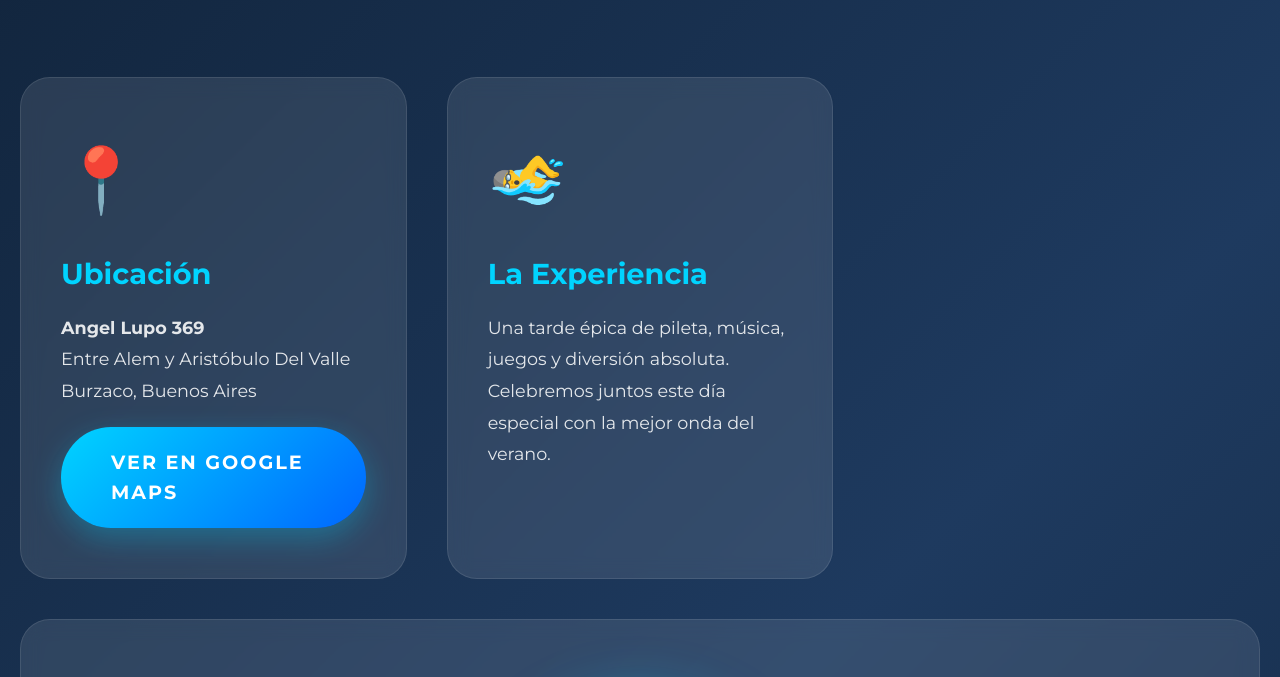
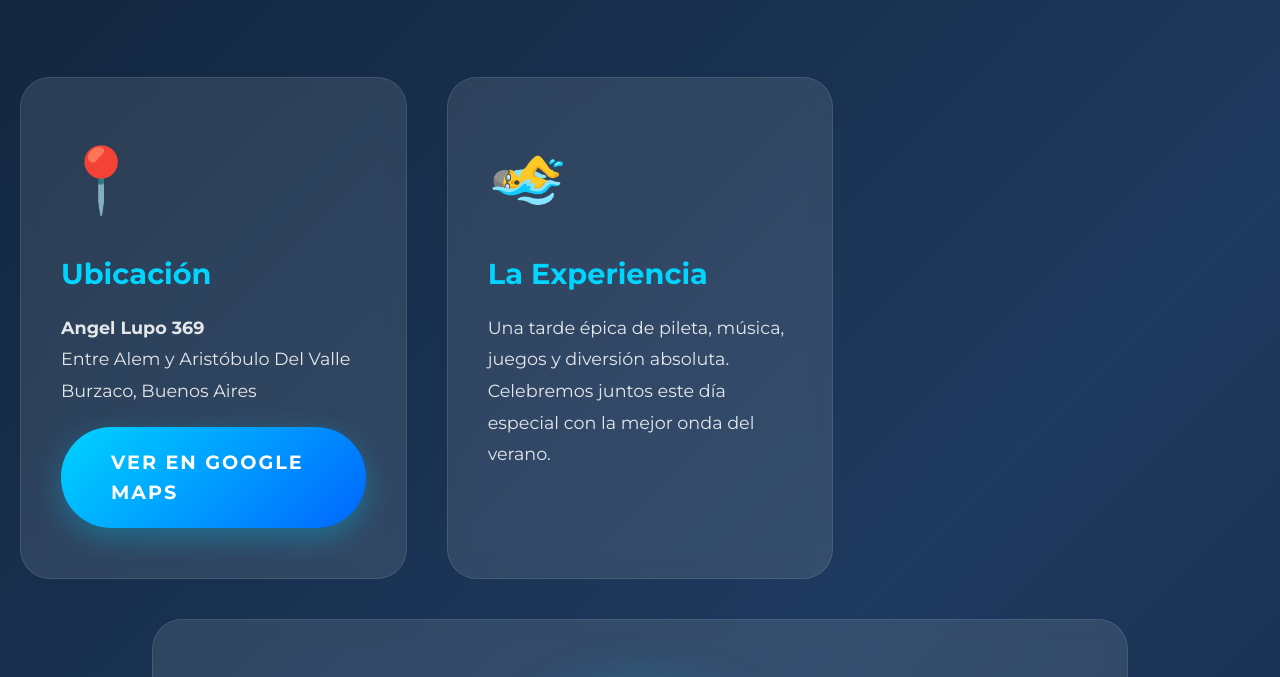
Before and after one commit to alejandrogiu/cumple_bruno, a plain HTML site: page index.html in a window 1280 px wide. Shown: the part 1059-1736 px from the top of the page. Drawn offline with nearby package versions, Linux system fonts and the light colour scheme.

Commit message:
Update index.html

```diff
--- a/index.html
+++ b/index.html
@@ -211,7 +211,10 @@
             grid-template-columns: repeat(auto-fit, minmax(300px, 1fr));
             gap: 40px;
             margin-bottom: 80px;
+            justify-items: center;      /* Centra cada tarjeta */
+            justify-content: center;    /* Centra toda la grilla */
         }
+
 
         .info-card {
             background: var(--glass);
```
